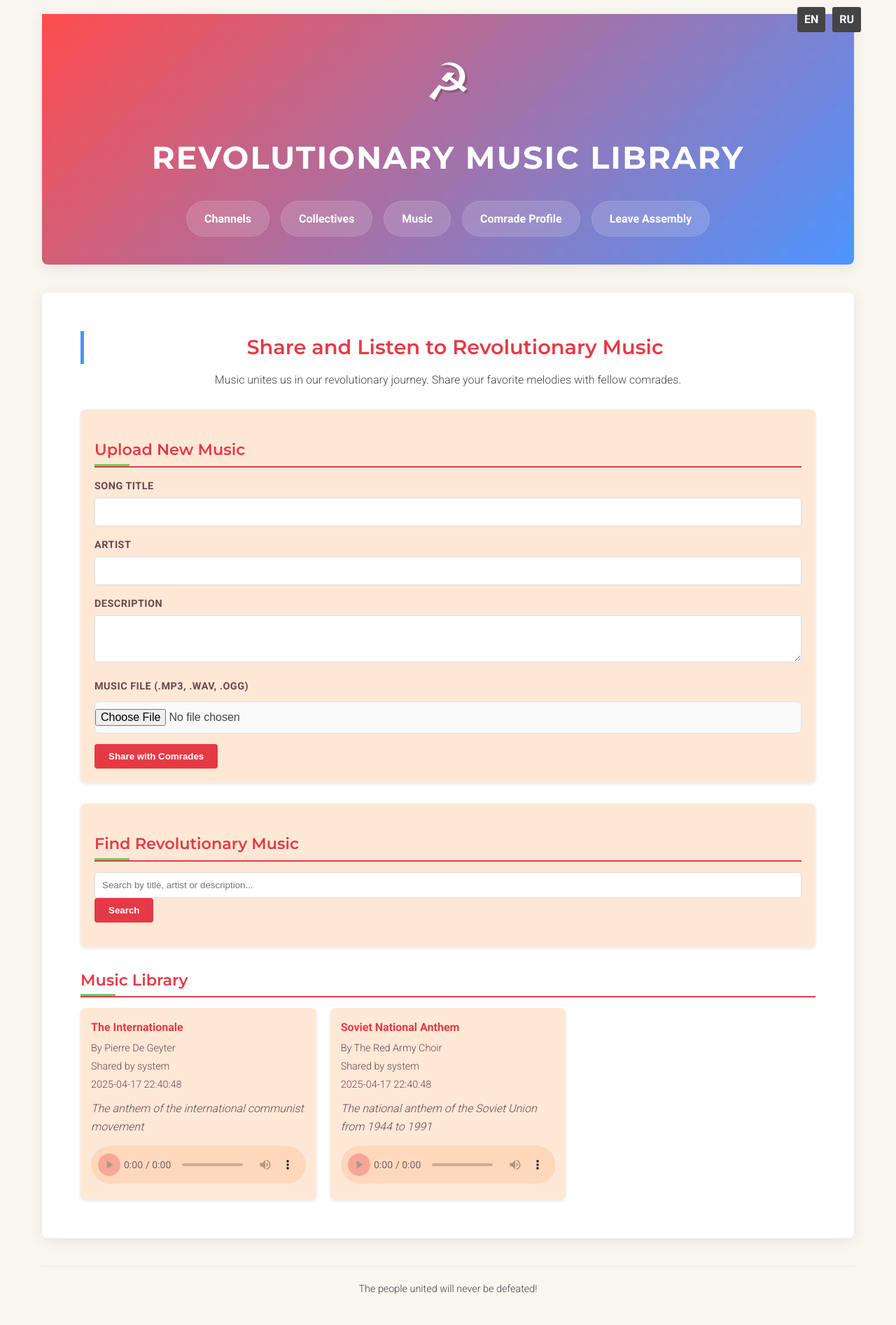
After one commit to SalavatFayzullin/communism-online, a Flask app: page /music in a window 1280 px wide. The commit adds this page. Shown: the whole page at 70% size. Run offline with Flask 2, Linux system fonts and the light colour scheme; the visitor is signed in with stand-in values (Sample User, id 1).

Commit message:
Music uploading, searching, and loading features are added

```diff
--- a/app.py
+++ b/app.py
@@ -15,7 +15,10 @@ app.secret_key = os.urandom(24)  # For session management
 # Use absolute path for the upload folder
 base_dir = os.path.abspath(os.path.dirname(__file__))
 app.config['UPLOAD_FOLDER'] = os.path.join(base_dir, 'static', 'uploads', 'profile_pics')
+app.config['MUSIC_FOLDER'] = os.path.join(base_dir, 'static', 'uploads', 'music')
 app.config['ALLOWED_EXTENSIONS'] = {'png', 'jpg', 'jpeg', 'gif'}
+app.config['ALLOWED_MUSIC_EXTENSIONS'] = {'mp3', 'wav', 'ogg'}
+app.config['MAX_CONTENT_LENGTH'] = 16 * 1024 * 1024  # 16 MB max upload
 
 # Babel configuration
 app.config['BABEL_DEFAULT_LOCALE'] = 'en'
@@ -29,15 +32,18 @@ def get_locale():
         return session['language']
     return request.accept_languages.best_match(['en', 'ru', 'default'])
 
-# Create upload folder if it doesn't exist
+# Create upload folders if they don't exist
 try:
     upload_path = app.config['UPLOAD_FOLDER']
+    music_path = app.config['MUSIC_FOLDER']
     os.makedirs(upload_path, exist_ok=True)
+    os.makedirs(music_path, exist_ok=True)
     logger.debug(f"Upload directory created/confirmed at: {upload_path}")
+    logger.debug(f"Music directory created/confirmed at: {music_path}")
     logger.debug(f"Directory exists: {os.path.exists(upload_path)}")
     logger.debug(f"Directory is writable: {os.access(upload_path, os.W_OK)}")
 except Exception as e:
-    logger.error(f"Error creating upload directory: {str(e)}")
+    logger.error(f"Error creating upload directories: {str(e)}")
 
 # Mock user database - in a real app, you would use a database
 users = {}
@@ -94,9 +100,39 @@ example_posts = [
 for post in example_posts:
     channels[post["channel"]]["posts"].append(post)
 
+# Mock music database
+music_files = [
+    {
+        'id': 'example1',
+        'title': 'The Internationale',
+        'artist': 'Pierre De Geyter',
+        'description': _('The anthem of the international communist movement'),
+        'filename': 'example_music.mp3',  # This would be a real file in production
+        'original_filename': 'the_internationale.mp3',
+        'mimetype': 'audio/mp3',
+        'uploader': 'system',
+        'timestamp': datetime.now().strftime("%Y-%m-%d %H:%M:%S")
+    },
+    {
+        'id': 'example2',
+        'title': 'Soviet National Anthem',
+        'artist': 'The Red Army Choir',
+        'description': _('The national anthem of the Soviet Union from 1944 to 1991'),
+        'filename': 'example_music2.mp3',  # This would be a real file in production
+        'original_filename': 'soviet_anthem.mp3',
+        'mimetype': 'audio/mp3',
+        'uploader': 'system',
+        'timestamp': datetime.now().strftime("%Y-%m-%d %H:%M:%S")
+    }
+]
+
 def allowed_file(filename):
     return '.' in filename and \
            filename.rsplit('.', 1)[1].lower() in app.config['ALLOWED_EXTENSIONS']
+
+def allowed_music_file(filename):
+    return '.' in filename and \
+           filename.rsplit('.', 1)[1].lower() in app.config['ALLOWED_MUSIC_EXTENSIONS']
 
 @app.route('/switch_language/<language>')
 def switch_language(language):
@@ -524,5 +560,81 @@ def logout():
     flash(_('You have left the assembly, Comrade. Return soon!'))
     return redirect(url_for('index'))
 
+@app.route('/music')
+def music_library():
+    if 'username' not in session:
+        flash(_('You must join the ranks first, Comrade!'))
+        return redirect(url_for('login'))
+
+    search_query = request.args.get('search', '').lower()
+
+    if search_query:
+        filtered_music = [music for music in music_files if
+                         search_query in music['title'].lower() or
+                         search_query in music['artist'].lower() or
+                         (music['description'] and search_query in music['description'].lower())]
+        return render_template('music.html', music_files=filtered_music)
+
+    return render_template('music.html', music_files=music_files)
+
+@app.route('/upload_music', methods=['POST'])
+def upload_music():
+    if 'username' not in session:
+        flash(_('You must join the ranks first, Comrade!'))
+        return redirect(url_for('login'))
+
+    if 'music_file' not in request.files:
+        flash(_('No music file selected for the revolution, Comrade!'))
+        return redirect(url_for('music_library'))
+
+    music_file = request.files['music_file']
+
+    if music_file.filename == '':
+        flash(_('No music file selected for the revolution, Comrade!'))
+        return redirect(url_for('music_library'))
+
+    title = request.form.get('title', '')
+    artist = request.form.get('artist', '')
+    description = request.form.get('description', '')
+
+    if not title or not artist:
+        flash(_('Title and artist are required for revolutionary music, Comrade!'))
+        return redirect(url_for('music_library'))
+
+    if music_file and allowed_music_file(music_file.filename):
+        # Secure the filename
+        original_filename = secure_filename(music_file.filename)
+        filename_parts = original_filename.rsplit('.', 1)
+        random_hex = secrets.token_hex(8)
+        filename = f"{random_hex}.{filename_parts[1]}"
+
+        # Save the file
+        filepath = os.path.join(app.config['MUSIC_FOLDER'], filename)
+        music_file.save(filepath)
+
+        # Get the mimetype for audio playback
+        mimetype = f"audio/{filename_parts[1]}"
+
+        # Add to music library
+        new_music = {
+            'id': random_hex,
+            'title': title,
+            'artist': artist,
+            'description': description,
+            'filename': filename,
+            'original_filename': original_filename,
+            'mimetype': mimetype,
+            'uploader': session['username'],
+            'timestamp': datetime.now().strftime("%Y-%m-%d %H:%M:%S")
+        }
+
+        music_files.append(new_music)
+
+        flash(_('Your revolutionary music has been shared with the collective!'))
+        return redirect(url_for('music_library'))
+
+    flash(_('Only .mp3, .wav, and .ogg files are allowed for revolutionary music!'))
+    return redirect(url_for('music_library'))
+
 if __name__ == '__main__':
     app.run(debug=True)
--- a/static/css/style.css
+++ b/static/css/style.css
@@ -876,3 +876,156 @@ textarea.form-control {
 .btn-cta.secondary:hover {
     background: linear-gradient(135deg, var(--green) 0%, var(--blue) 100%);
 }
+
+/* Music Page Styles */
+.music-section {
+    padding: 20px;
+    max-width: 1200px;
+    margin: 0 auto;
+}
+
+.music-header {
+    text-align: center;
+    margin-bottom: 30px;
+}
+
+.music-header h2 {
+    color: #e63946;
+    margin-bottom: 10px;
+}
+
+.music-upload-section,
+.music-search-section {
+    background-color: #ffe8d6;
+    border-radius: 8px;
+    padding: 20px;
+    margin-bottom: 30px;
+    box-shadow: 0 2px 5px rgba(0, 0, 0, 0.1);
+}
+
+.music-upload-section h3,
+.music-search-section h3,
+.music-library h3 {
+    color: #e63946;
+    margin-bottom: 15px;
+    border-bottom: 2px solid #e63946;
+    padding-bottom: 5px;
+}
+
+.upload-form .form-group,
+.search-form .search-group {
+    margin-bottom: 15px;
+}
+
+.upload-form label {
+    display: block;
+    margin-bottom: 5px;
+    font-weight: bold;
+    color: #6c464e;
+}
+
+.upload-form input[type="text"],
+.upload-form textarea,
+.search-form input[type="text"] {
+    width: 100%;
+    padding: 10px;
+    border: 1px solid #ddd;
+    border-radius: 4px;
+    background-color: #fff;
+}
+
+.upload-form input[type="file"] {
+    margin-top: 5px;
+    padding: 10px 0;
+}
+
+.btn-submit,
+.btn-search {
+    background-color: #e63946;
+    color: white;
+    border: none;
+    padding: 10px 20px;
+    border-radius: 4px;
+    cursor: pointer;
+    font-weight: bold;
+    transition: background-color 0.3s;
+}
+
+.btn-submit:hover,
+.btn-search:hover {
+    background-color: #c1121f;
+}
+
+.music-grid {
+    display: grid;
+    grid-template-columns: repeat(auto-fill, minmax(300px, 1fr));
+    gap: 20px;
+}
+
+.music-card {
+    background-color: #ffe8d6;
+    border-radius: 8px;
+    padding: 15px;
+    box-shadow: 0 2px 5px rgba(0, 0, 0, 0.1);
+    transition: transform 0.3s;
+}
+
+.music-card:hover {
+    transform: translateY(-5px);
+}
+
+.music-info h4 {
+    color: #e63946;
+    margin-bottom: 5px;
+}
+
+.music-info .artist,
+.music-info .uploader,
+.music-info .date {
+    font-size: 0.9em;
+    color: #6c464e;
+    margin-bottom: 3px;
+}
+
+.music-info .description {
+    margin-top: 10px;
+    font-style: italic;
+    color: #6c464e;
+}
+
+.music-player {
+    margin-top: 15px;
+}
+
+.music-player audio {
+    width: 100%;
+}
+
+.no-music-message {
+    text-align: center;
+    padding: 30px;
+    color: #6c464e;
+    font-style: italic;
+}
+
+/* Responsive adjustments */
+@media (max-width: 768px) {
+    .music-grid {
+        grid-template-columns: 1fr;
+    }
+}
+
+/* Audio player custom styling */
+audio::-webkit-media-controls-panel {
+    background-color: #ffd7ba;
+}
+
+audio::-webkit-media-controls-play-button {
+    background-color: #e63946;
+    border-radius: 50%;
+}
+
+audio::-webkit-media-controls-current-time-display,
+audio::-webkit-media-controls-time-remaining-display {
+    color: #6c464e;
+}
--- a/templates/index.html
+++ b/templates/index.html
@@ -10,6 +10,7 @@
 {% if 'username' in session %}
     <a href="{{ url_for('channels_list') }}" class="nav-link">{{ _('Channels') }}</a>
     <a href="{{ url_for('groups_list') }}" class="nav-link">{{ _('Collectives') }}</a>
+    <a href="{{ url_for('music_library') }}" class="nav-link">{{ _('Music') }}</a>
     <a href="{{ url_for('profile') }}" class="nav-link">{{ _('Comrade Profile') }}</a>
     <a href="{{ url_for('logout') }}" class="nav-link">{{ _('Leave Assembly') }}</a>
 {% else %}
--- /dev/null
+++ b/templates/music.html
@@ -0,0 +1,97 @@
+{% extends "base.html" %}
+
+{% block title %}{{ _('Revolutionary Music') }} - {{ _('Communism Online') }}{% endblock %}
+
+{% block header %}
+<h1>{{ _('Revolutionary Music Library') }}</h1>
+{% endblock %}
+
+{% block nav_links %}
+{% if 'username' in session %}
+    <a href="{{ url_for('channels_list') }}" class="nav-link">{{ _('Channels') }}</a>
+    <a href="{{ url_for('groups_list') }}" class="nav-link">{{ _('Collectives') }}</a>
+    <a href="{{ url_for('music_library') }}" class="nav-link active">{{ _('Music') }}</a>
+    <a href="{{ url_for('profile') }}" class="nav-link">{{ _('Comrade Profile') }}</a>
+    <a href="{{ url_for('logout') }}" class="nav-link">{{ _('Leave Assembly') }}</a>
+{% else %}
+    <a href="{{ url_for('login') }}" class="nav-link">{{ _('Enter Collective') }}</a>
+    <a href="{{ url_for('register') }}" class="nav-link">{{ _('Join the Party') }}</a>
+{% endif %}
+{% endblock %}
+
+{% block content %}
+<section class="music-section">
+    <div class="music-header">
+        <h2>{{ _('Share and Listen to Revolutionary Music') }}</h2>
+        <p>{{ _('Music unites us in our revolutionary journey. Share your favorite melodies with fellow comrades.') }}</p>
+    </div>
+
+    <div class="music-upload-section">
+        <h3>{{ _('Upload New Music') }}</h3>
+        <form action="{{ url_for('upload_music') }}" method="post" enctype="multipart/form-data" class="upload-form">
+            <div class="form-group">
+                <label for="title">{{ _('Song Title') }}</label>
+                <input type="text" id="title" name="title" required>
+            </div>
+            <div class="form-group">
+                <label for="artist">{{ _('Artist') }}</label>
+                <input type="text" id="artist" name="artist" required>
+            </div>
+            <div class="form-group">
+                <label for="description">{{ _('Description') }}</label>
+                <textarea id="description" name="description" rows="3"></textarea>
+            </div>
+            <div class="form-group">
+                <label for="music_file">{{ _('Music File') }} (.mp3, .wav, .ogg)</label>
+                <input type="file" id="music_file" name="music_file" accept=".mp3,.wav,.ogg" required>
+            </div>
+            <button type="submit" class="btn-submit">{{ _('Share with Comrades') }}</button>
+        </form>
+    </div>
+
+    <div class="music-search-section">
+        <h3>{{ _('Find Revolutionary Music') }}</h3>
+        <form action="{{ url_for('music_library') }}" method="get" class="search-form">
+            <div class="search-group">
+                <input type="text" name="search" placeholder="{{ _('Search by title, artist or description...') }}" value="{{ request.args.get('search', '') }}">
+                <button type="submit" class="btn-search">{{ _('Search') }}</button>
+            </div>
+        </form>
+    </div>
+
+    <div class="music-library">
+        <h3>{{ _('Music Library') }}</h3>
+        {% if music_files %}
+            <div class="music-grid">
+                {% for music in music_files %}
+                <div class="music-card">
+                    <div class="music-info">
+                        <h4>{{ music.title }}</h4>
+                        <p class="artist">{{ _('By') }} {{ music.artist }}</p>
+                        <p class="uploader">{{ _('Shared by') }} {{ music.uploader }}</p>
+                        <p class="date">{{ music.timestamp }}</p>
+                        {% if music.description %}
+                        <p class="description">{{ music.description }}</p>
+                        {% endif %}
+                    </div>
+                    <div class="music-player">
+                        <audio controls>
+                            <source src="{{ url_for('static', filename='uploads/music/' + music.filename) }}" type="{{ music.mimetype }}">
+                            {{ _('Your browser does not support audio playback.') }}
+                        </audio>
+                    </div>
+                </div>
+                {% endfor %}
+            </div>
+        {% else %}
+            <div class="no-music-message">
+                {% if request.args.get('search') %}
+                    <p>{{ _('No revolutionary music found matching your search.') }}</p>
+                {% else %}
+                    <p>{{ _('No revolutionary music has been shared yet. Be the first to contribute!') }}</p>
+                {% endif %}
+            </div>
+        {% endif %}
+    </div>
+</section>
+{% endblock %}
--- a/templates/profile.html
+++ b/templates/profile.html
@@ -10,6 +10,7 @@
 <a href="{{ url_for('index') }}" class="nav-link">{{ _('Home') }}</a>
 <a href="{{ url_for('channels_list') }}" class="nav-link">{{ _('Channels') }}</a>
 <a href="{{ url_for('groups_list') }}" class="nav-link">{{ _('Collectives') }}</a>
+<a href="{{ url_for('music_library') }}" class="nav-link">{{ _('Music') }}</a>
 <a href="{{ url_for('logout') }}" class="nav-link">{{ _('Leave Assembly') }}</a>
 {% endblock %}
 
```
Also changed, not shown: README.md, 1 other file.
